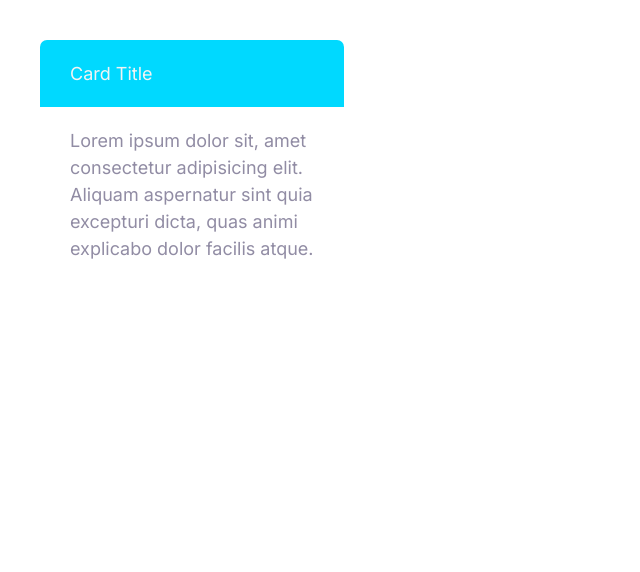
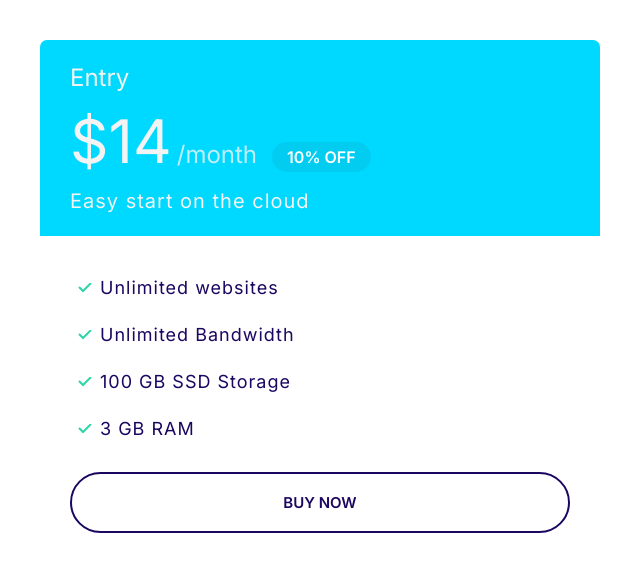
Before and after one commit to AkhilaKolluru98/moshify, a plain HTML site: page index.html in a window 1280 px wide. Shown: the whole page, without its empty margins (0-640 px from the left). Drawn offline with Linux system fonts and the light colour scheme.

Commit message:
Build plan component and defined styles

```diff
--- a/css/styles.css
+++ b/css/styles.css
@@ -100,6 +100,7 @@ a{
 }
 .badge--small {
   font-size: 1.6rem;
+  padding: 0.5rem 1.5rem;
 }
 @media screen and(min-width:1064px) {
   .badge {
@@ -268,3 +269,53 @@ a{
   background: var(--color-secondary);
   color: #f3f3f3;
 }
+
+.card--secondary .badge--secondary{
+  background-color: #02cdf1;
+}
+/**Plans**/
+.plan__name {
+  font-size: 2.4rem;
+  font-weight: 500;
+  color: #f3f3f3;
+  margin: 0;
+}
+.plan__price {
+  font-size: 6rem;
+
+}
+
+.plan__billing-cycle {
+  font-size: 2.4rem;
+  font-weight: 300;
+  margin-right: 1rem;
+  opacity: 80%;
+}
+
+.plan__description {
+  font-size: 2rem;
+  font-weight: 300;
+  letter-spacing: 1px;
+  display: block;
+
+}
+
+.plan .list__item{
+  letter-spacing: 1px;
+  margin-bottom: 2rem;
+
+}
+@media screen and(min-width:1024px) {
+  .plan__name {
+    font-size: 1.4rem;
+  }
+  .plan__price {
+    font-size: 5rem;
+  }
+  .plan__billing-cycle {
+    font-size: 1.6rem;
+  }
+  .plan__description {
+    font-size: 1.7rem;
+  }
+}
--- a/index.html
+++ b/index.html
@@ -14,11 +14,25 @@
 </head>
 
 <body>
-    <div style="width: 30%; padding : 4rem">
-        <div class="card card--secondary">
-            <header class="card__header">Card Title</header>
-            <div class="card__body">
-                Lorem ipsum dolor sit, amet consectetur adipisicing elit. Aliquam aspernatur sint quia excepturi dicta, quas animi explicabo dolor facilis atque.
+    <div style="width: 50%; padding : 4rem">
+        <div class="plan">
+            <div class="card card--secondary">
+                <header class="card__header">
+                    <h3 class="plan__name">Entry</h3>
+                    <span class="plan__price">$14</span>
+                    <span class="plan__billing-cycle">/month</span>
+                    <span class="badge badge--secondary badge--small">10% OFF</span>
+                    <span class="plan__description">Easy start on the cloud</span>
+                </header>
+                <div class="card__body">
+                    <ul class="list list--tick">
+                        <li class="list__item">Unlimited websites</li>
+                        <li class="list__item">Unlimited Bandwidth</li>
+                        <li class="list__item">100 GB SSD Storage</li>
+                        <li class="list__item">3 GB RAM</li>
+                    </ul>
+                    <button class="btn btn--outline btn--block">Buy Now</button>
+                </div>
             </div>
         </div>
     </div>
```
Also changed, not shown: components/cards.html (added, +8 -0 lines), components/plans.html (added, +22 -0 lines).
